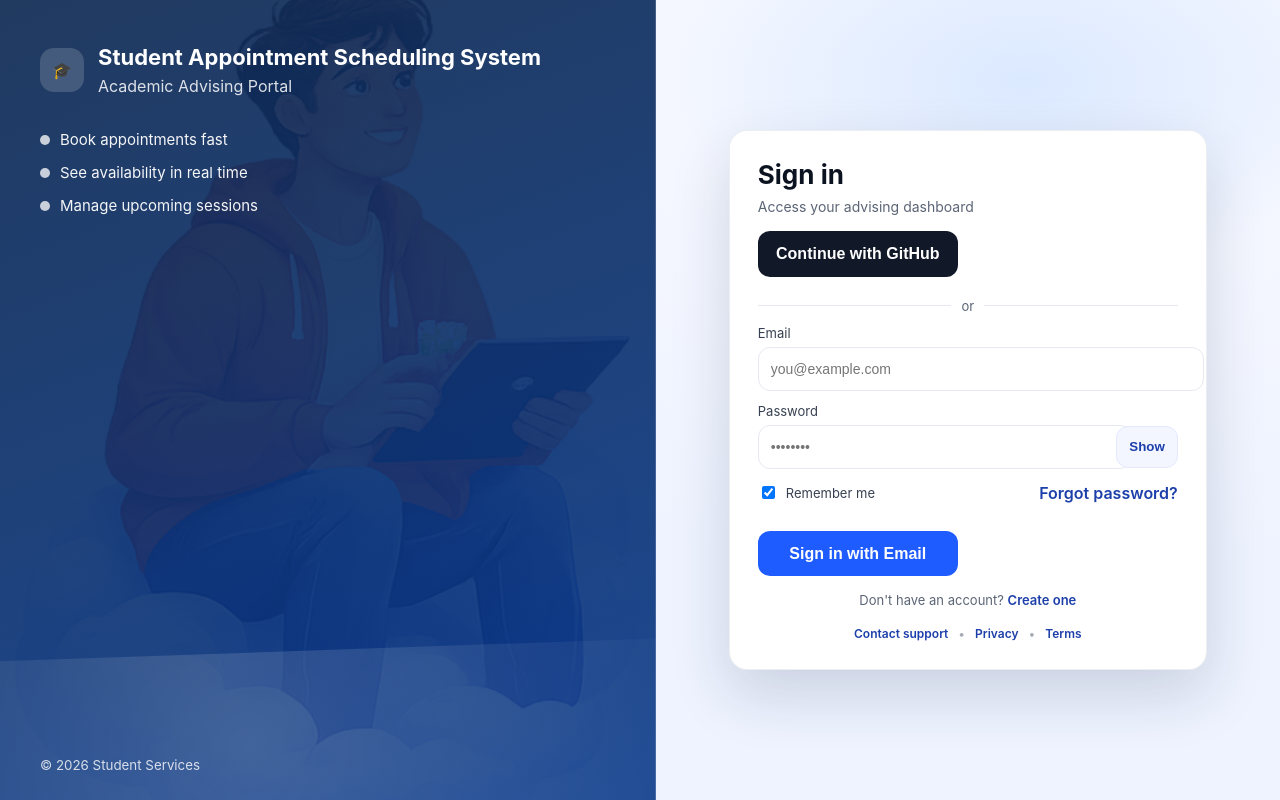
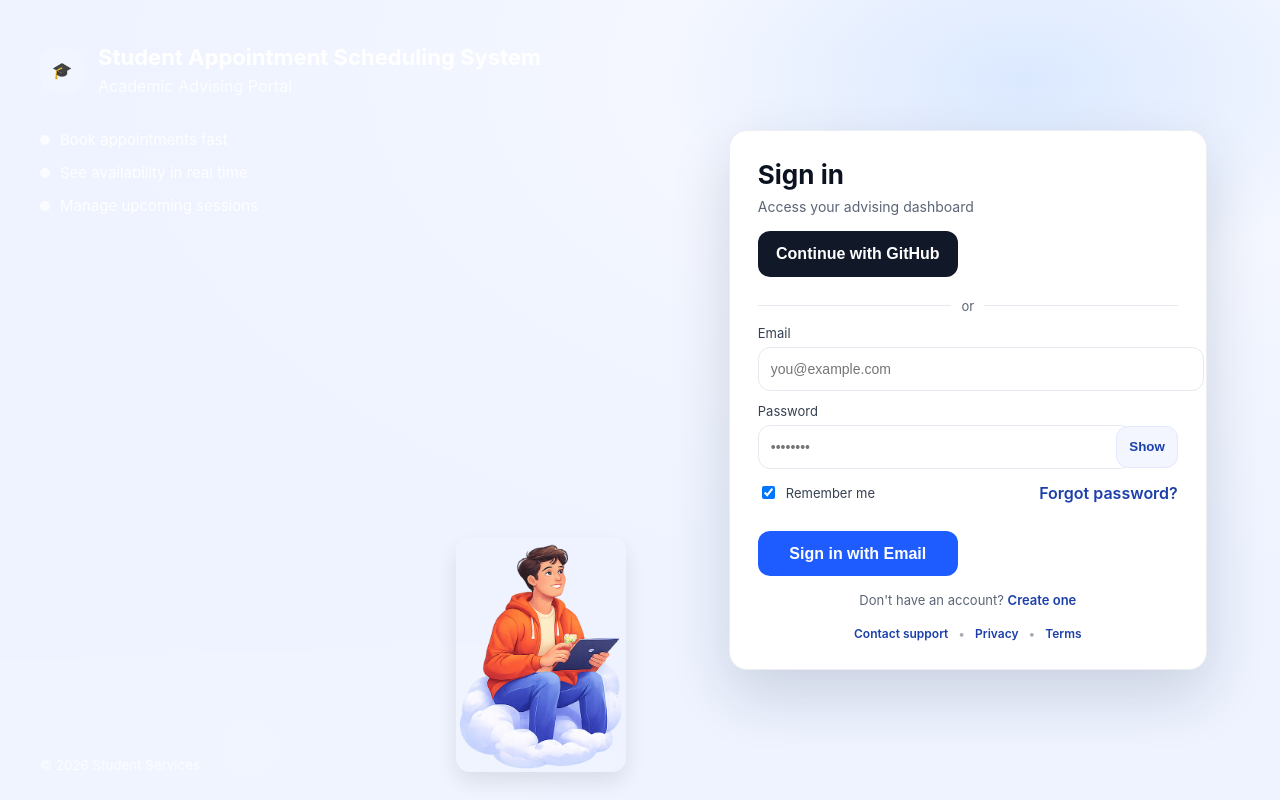
Before and after one commit to Ramadal19/student-appointment-scheduler-mern, a React (Create React App) app in the folder frontend/: page /login in a window 1280 px wide. Built offline with nearby package versions, Linux system fonts and the light colour scheme.

Commit message:
imagen login blue bar

```diff
--- a/frontend/src/pages/Login.jsx
+++ b/frontend/src/pages/Login.jsx
@@ -1,5 +1,5 @@
 import { useState } from "react";
-import loginBg from "../assets/login-bg.png";
+import loginImg from "../assets/login-bg.png";
 
 export default function Login() {
   const [email, setEmail] = useState("");
@@ -75,13 +75,7 @@ export default function Login() {
   return (
     <div className="auth-page">
       {/* Left: Institutional brand panel */}
-      <section
-        className="auth-brand"
-        aria-label="Institutional branding"
-        style={{
-          backgroundImage: `linear-gradient(160deg, rgba(15,42,82,0.92), rgba(10,58,138,0.92)), url(${loginBg})`,
-        }}
-        >
+      <section className="auth-brand" aria-label="Institutional branding">
         <div className="brand-top">
           <div className="brand-logo" aria-hidden="true">
             🎓
@@ -110,6 +104,11 @@ export default function Login() {
 
         <div className="brand-footer">
           <small>© {new Date().getFullYear()} Student Services</small>
+        </div>
+
+        {/* ✅ Imagen pequeña abajo */}
+        <div className="brand-image-bottom">
+          <img src={loginImg} alt="Login visual" />
         </div>
       </section>
 
--- a/frontend/src/styles/auth.css
+++ b/frontend/src/styles/auth.css
@@ -22,10 +22,20 @@
   padding: 44px 40px;
   color: white;
   overflow: hidden;
+}
 
-  background-size: cover;
-  background-position: center;
-  background-repeat: no-repeat;
+.brand-image-bottom{
+  position: absolute;
+  bottom: 20px;
+  right: 30px;
+  width: 160px;
+  z-index: 2;
+}
+
+.brand-image-bottom img{
+  width: 100%;
+  border-radius: 12px;
+  box-shadow: 0 10px 25px rgba(0,0,0,0.3);
 }
 
 .auth-brand::after{
@@ -332,3 +342,18 @@
     place-items: start center;
   }
 }
+.brand-image-bottom{
+  position: absolute;
+  bottom: 24px;
+  right: 30px;
+  width: 170px;   /* ajusta tamaño aquí */
+  z-index: 2;
+  opacity: 0.95;
+}
+
+.brand-image-bottom img{
+  width: 100%;
+  height: auto;
+  border-radius: 14px;
+  box-shadow: 0 10px 25px rgba(0,0,0,0.1);
+}
```
Also changed, not shown: 1 other file (tests, documents, lock files or other folders).
